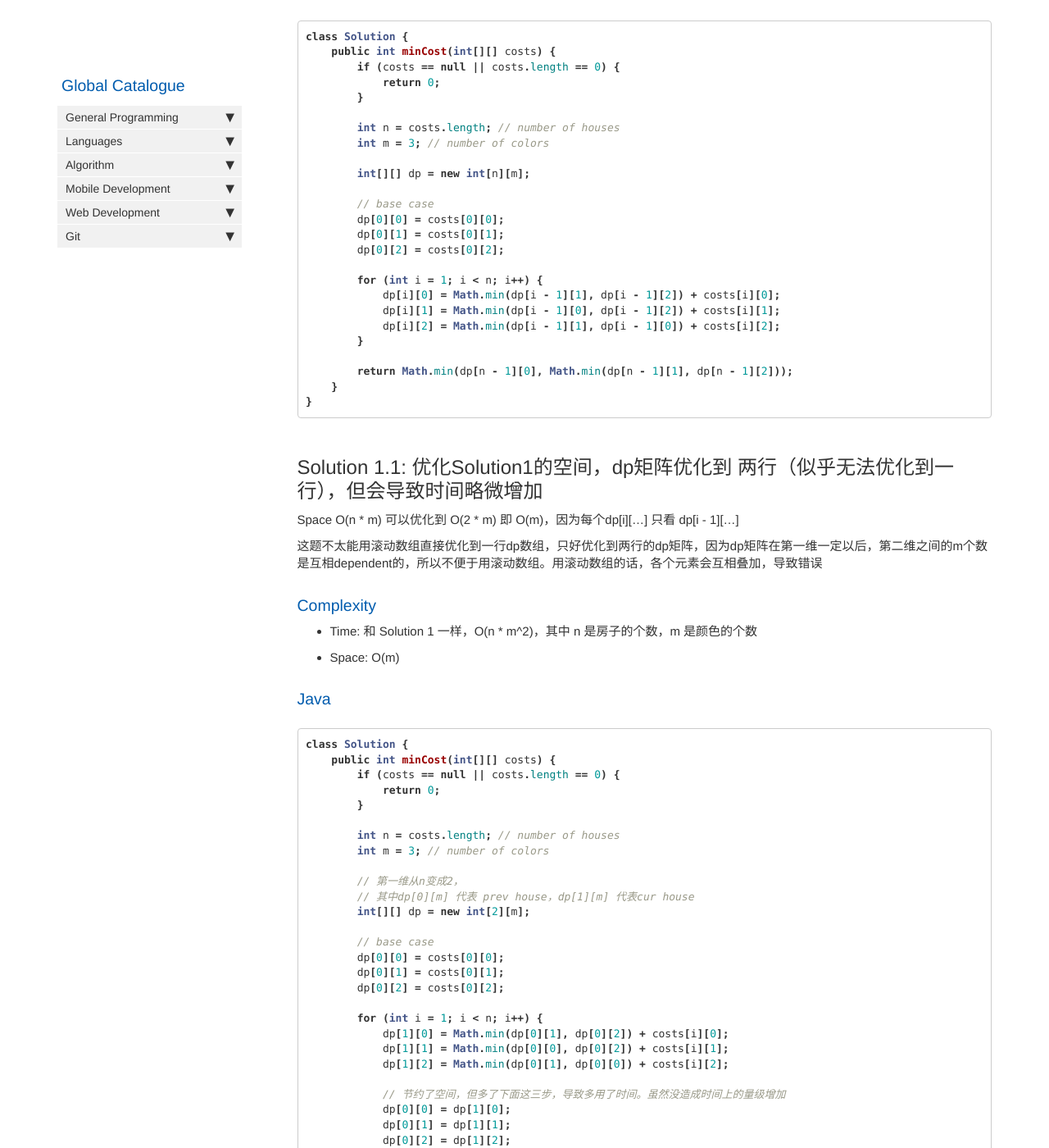
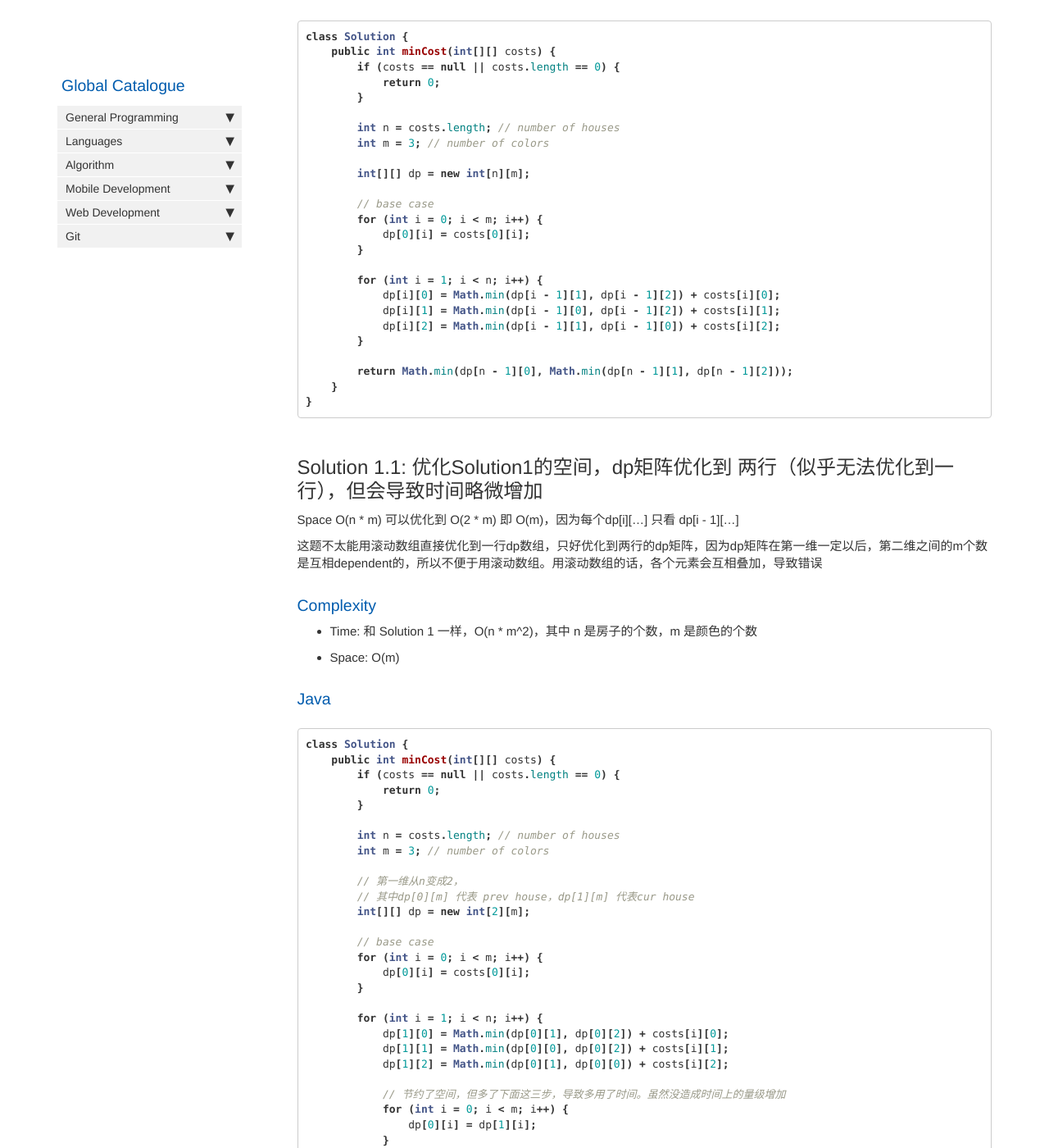
Before and after one commit to HungryOrc/hungryorc.github.io, a Jekyll site: the page built from pages/algorithm/algorithm_paint_house.md, in a window 1280 px wide and 1400 px high, scrolled down 805 px. Shown: the whole window at 82% size. Built offline with Jekyll 4.4.1, drawn with Linux system fonts in a browser that asks for light colours; nearby versions of some CDN libraries; comment, search, counter and statistics services are not loaded.

Commit message:
Update algorithm_paint_house.md

```diff
--- a/pages/algorithm/algorithm_paint_house.md
+++ b/pages/algorithm/algorithm_paint_house.md
@@ -41,9 +41,9 @@ class Solution {
         int[][] dp = new int[n][m];
 
         // base case
-        dp[0][0] = costs[0][0];
-        dp[0][1] = costs[0][1];
-        dp[0][2] = costs[0][2];
+        for (int i = 0; i < m; i++) {
+            dp[0][i] = costs[0][i];
+        }
 
         for (int i = 1; i < n; i++) {
             dp[i][0] = Math.min(dp[i - 1][1], dp[i - 1][2]) + costs[i][0];
@@ -81,9 +81,9 @@ class Solution {
         int[][] dp = new int[2][m];
 
         // base case
-        dp[0][0] = costs[0][0];
-        dp[0][1] = costs[0][1];
-        dp[0][2] = costs[0][2];
+        for (int i = 0; i < m; i++) {
+            dp[0][i] = costs[0][i];
+        }
 
         for (int i = 1; i < n; i++) {
             dp[1][0] = Math.min(dp[0][1], dp[0][2]) + costs[i][0];
@@ -91,9 +91,9 @@ class Solution {
             dp[1][2] = Math.min(dp[0][1], dp[0][0]) + costs[i][2];
 
             // 节约了空间，但多了下面这三步，导致多用了时间。虽然没造成时间上的量级增加
-            dp[0][0] = dp[1][0];
-            dp[0][1] = dp[1][1];
-            dp[0][2] = dp[1][2];
+            for (int i = 0; i < m; i++) {
+                dp[0][i] = dp[1][i];
+            }
         }
 
         return Math.min(dp[0][0], Math.min(dp[0][1], dp[0][2]));
```
